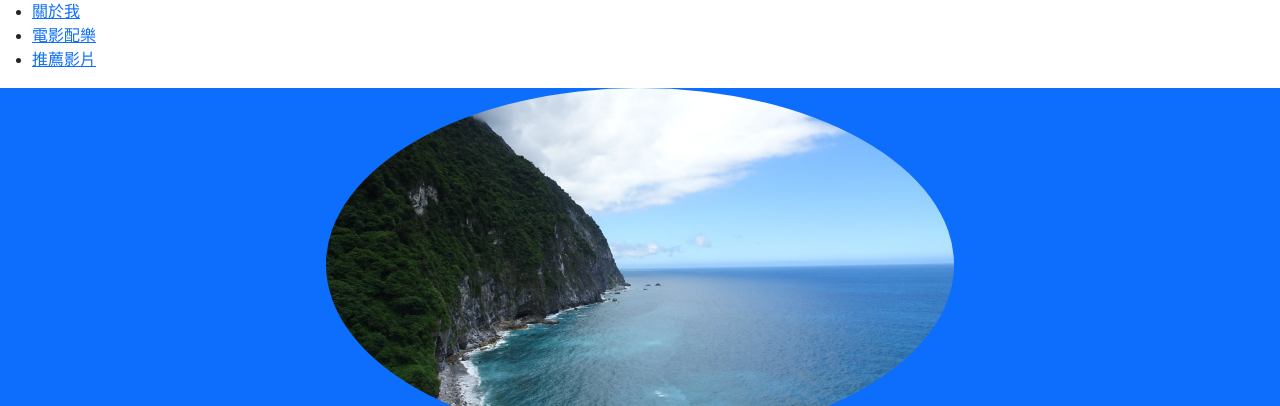
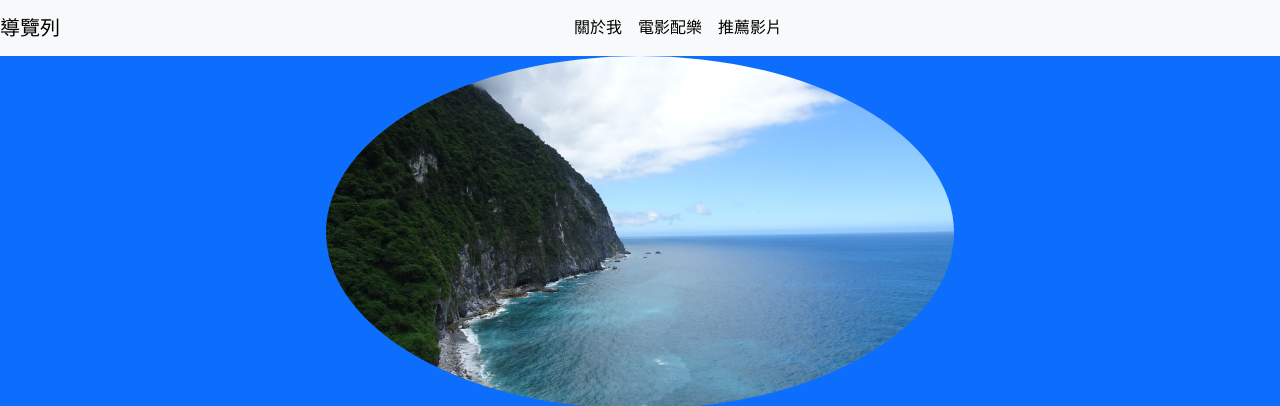
Before and after one commit to hyh123466/aboutme2025, a plain HTML site: page rwd.html in a window 1280 px wide. Shown: the top 406 px of the page. Drawn offline with nearby package versions, Linux system fonts and the light colour scheme.

Commit message:
version 16: Bootstrap Sidebar

```diff
--- a/rwd.html
+++ b/rwd.html
@@ -26,12 +26,19 @@
 	</script>
 </head>
 <body>
-	<nav>
-	<ul>
-		<li><a href="#yhhuang">關於我</a></li>
-		<li><a href="#soundtrack">電影配樂</a></li>
-		<li><a href="#youtube">推薦影片</a></li>
+	<nav class="navbar navbar-expand-lg bg-light">
+		<a class="navbar-brand">導覽列</a>
+	<button class="navbar-toggler" type="button" data-bs-toggle="collapse" data-bs-target="#ITEMS">
+		<span class="navbar-toggler-icon"></span>
+	</button>
+	<div class="collapse navbar-collapse" id="ITEMS">
+
+	<ul class="navbar-nav">
+		<li class="nav-item"><a href="#yhhuang" class="nav-link active">關於我</a></li>
+		<li class="navbar-nav"><a href="#soundtrack" class="nav-link active">電影配樂</a></li>
+		<li class="navbar-nav"><a href="#youtube" class="nav-link active">推薦影片</a></li>
 	</ul>
+	</div>
 	</nav>
 			<main class="container-fluid bg-primary text-white text-center">
 					<img src="cliff.jpg" class="img-fluid rounded-circle" width="50%" id="pic" onmouseover="change1()" onmouseout="change2()"></img>
```
